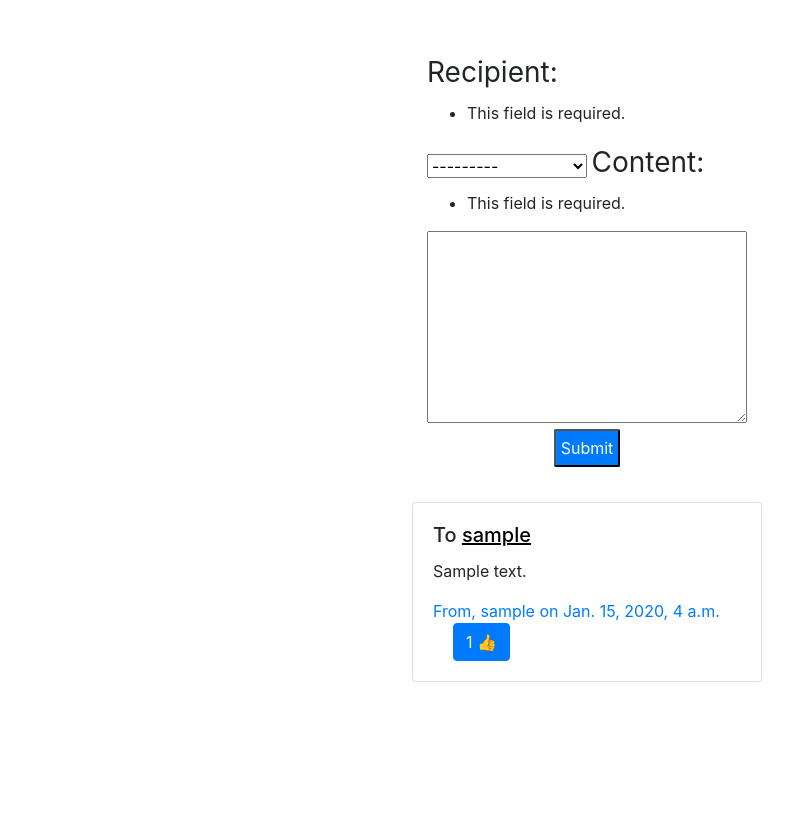
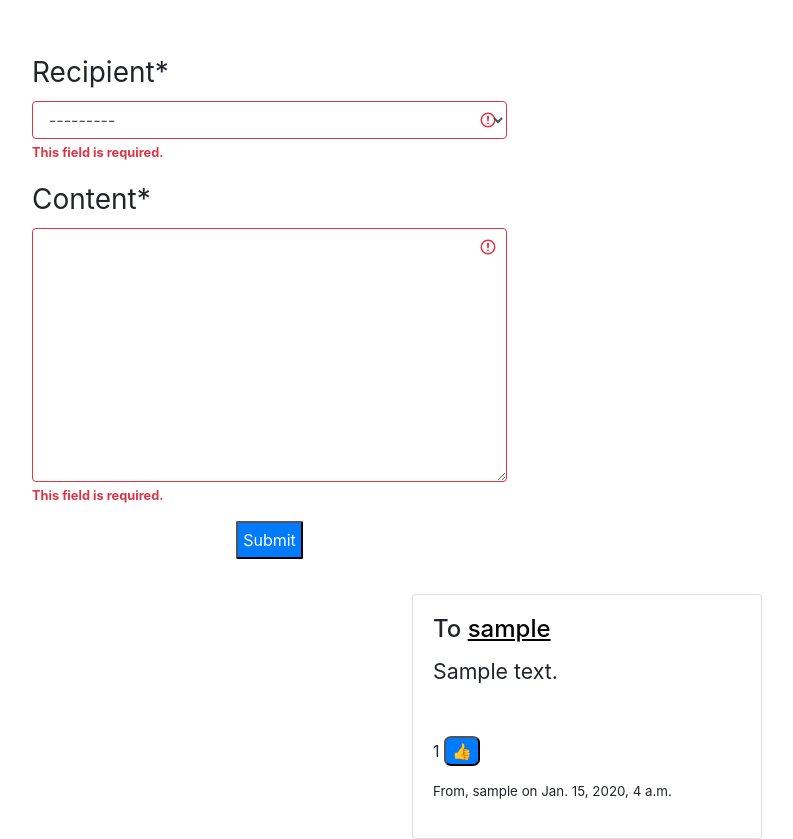
Before and after one commit to AnotherRusty/simple-django-endpoint, a Django app: page /shoutouts in a window 1280 px wide. Shown: the part 56-895 px from the top of the page, without its empty margins (53-846 px from the left). Before the commit the page ends 738 px from the top, so only its background shows below. Run offline with Django 3.2, Linux system fonts and the light colour scheme; a user stored in the database is signed in; tables that the repository leaves empty hold one stand-in row (values such as "Sample post"); some libraries are stand-ins or nearby versions.

Commit message:
Implemented crispy forms and used bootstrap to redesign most of the content

```diff
--- a/shoutouts/templates/shoutouts.html
+++ b/shoutouts/templates/shoutouts.html
@@ -1,11 +1,12 @@
 {% extends 'base.html' %}
+{% load crispy_forms_filters %}
 {% block content %}
 
 {% if user.is_authenticated %}
 <div class="form-container">
     <form action="{% url 'shoutouts:home' %}" method="POST">
         {% csrf_token %}
-        <div id="form">{{ form }}</div>
+        <div id="form">{{ form|crispy }}</div>
         <button class="submit-btn">Submit</button>
     </form>
 </div>
@@ -14,11 +15,12 @@
     <div class="col col-lg-4 col-sm-12 m-auto">
         <div class="card">
             <div class="card-body">
-            <h5 class="card-title">To <a class="recipient-name"
-                    href="{% url 'shoutouts:individual_shoutouts' shoutout.recipient.id %}">{{ shoutout.recipient }}</a></h5>
-                <p class="card-text">{{ shoutout.content }}</p>
-                <a href="#" class="card-link">From, {{ shoutout.user }} on {{ shoutout.datetime }}</a>
-                <a href="#" class="card-link btn btn-primary">{{ shoutout.likes }} 👍</a>
+            <h4 class="card-title">To <a class="recipient-name"
+                    href="{% url 'shoutouts:individual_shoutouts' shoutout.recipient.id %}">{{ shoutout.recipient }}</a></h4>
+                <p class="card-content">{{ shoutout.content }}</p>
+                <p class="total-likes"> {{ shoutout.likes }} <button class="like-button">👍</button></p>
+                <p class="card-detail">From, {{ shoutout.user }} on {{ shoutout.datetime }}</p>
+
 
             </div>
         </div>
@@ -36,10 +38,20 @@
         </li>
         {% endfor %}
     </ul>
+{% endif %}
 </div>
-{% endif %}
-
 <style>
+    .card-content{
+        font-size: 16pt;
+        margin-bottom: 3rem;
+    }
+    .card-detail {
+        font-size: 10pt;
+    }
+    .like-button {
+        background-color: var(--blue);
+        border-radius: 20%;
+    }
     select {
         width: 10rem;
     }
@@ -48,54 +60,15 @@
         font-size: 28px;
     }
 
-    #likes {
-        font-size: 18px;
-    }
-
-    #content {
-        font-size: 20px;
-    }
-
-    .shoutout {
-        overflow-wrap: break-word;
-        border: black 1px solid;
-        border-radius: 1rem;
-        padding: 1rem;
-        width: 12.5rem;
-        margin: 1rem;
-        background-color: rgba(155, 152, 152, 0.26);
-    }
-
-    #shoutout-label {
-        text-align: center;
-        margin-bottom: 2rem;
-        margin-top: 2rem;
-    }
-
-    #shoutout-list {
-        list-style-type: none;
-        display: grid;
-        grid-template-columns: 1fr 1fr;
-        margin-left: 8.5rem;
-    }
-
-    textarea {
-        padding: 5px;
-        font-size: 12px;
-        width: 20rem;
-    }
-
     .form-container {
         display: flex;
-        justify-content: center;
         flex-direction: column;
         align-items: flex-start;
-        padding: 35px;
-        margin: auto;
+        padding-top: 35px;
+        padding-bottom: 35px;
     }
 
     .form-container form {
-        margin: auto;
         display: flex;
         justify-content: center;
         align-items: center;
@@ -110,10 +83,6 @@
         border-radius: 2px;
     }
 
-    #shoutout-detail {
-        font-size: 12pt;
-    }
-
     .recipient-name {
         color: black;
         text-decoration: underline;
```
Also changed, not shown: shoutouts/templates/individual-shoutouts.html (+16 -2 lines).
